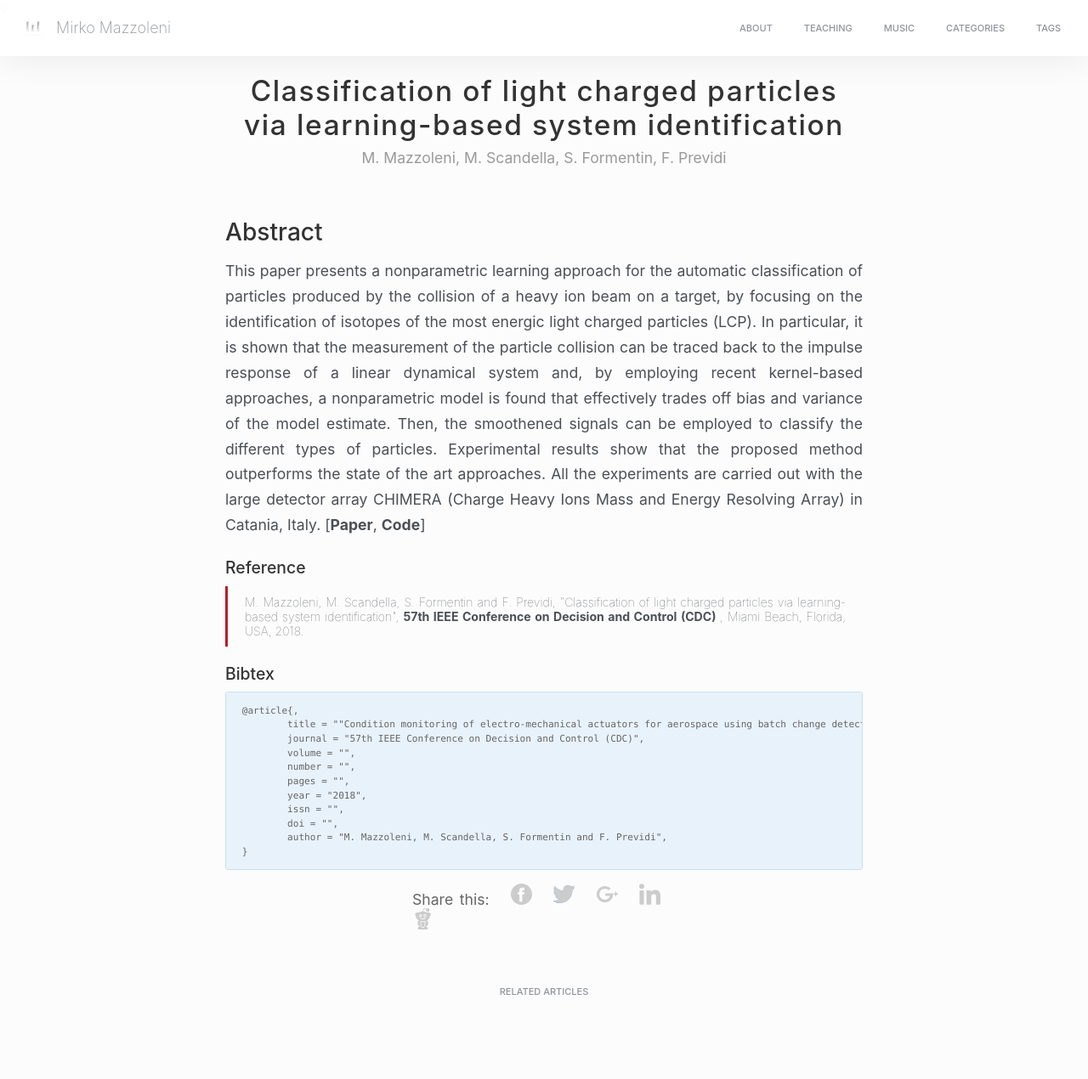
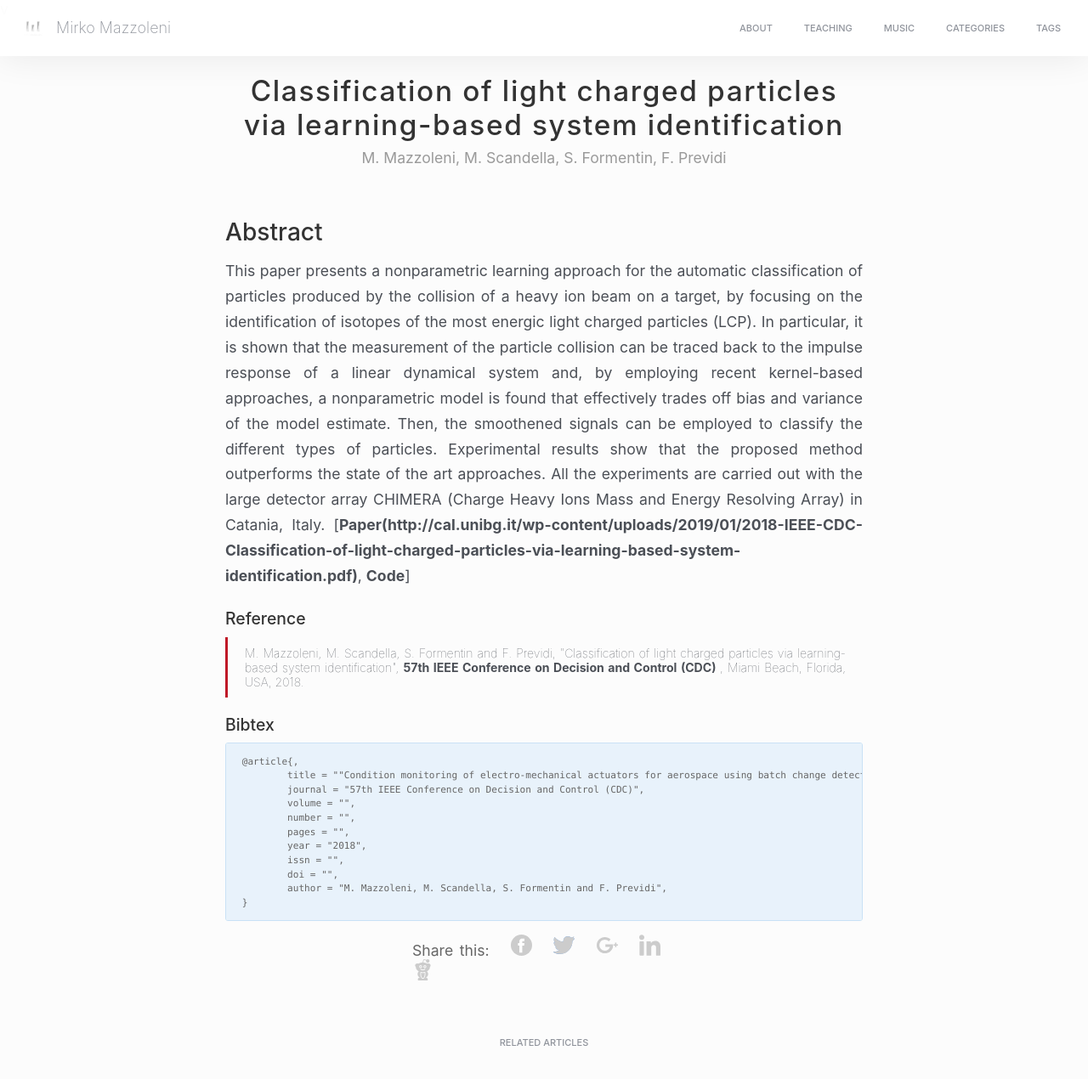
Before and after one commit to MirkoMazzoleni/MirkoMazzoleni.github.io, a Jekyll site: the page built from _posts/2018-12-14-IEEE_CDC_Particles.md, in a window 1280 px wide and 1285 px high. Shown: the top 1270 px of the window at 85% size. Built offline with Jekyll 4.4.1, drawn with Linux system fonts in a browser that asks for light colours; nearby versions of some CDN libraries; part of the change alters nothing that is shown.

Commit message:
Update 2018-12-14-IEEE_CDC_Particles.md

```diff
--- a/_posts/2018-12-14-IEEE_CDC_Particles.md
+++ b/_posts/2018-12-14-IEEE_CDC_Particles.md
@@ -15,7 +15,7 @@ card-image: ../images/2018-12-14-IEEE_CDC_Particles/chimera.jpg
 
 
 ### Abstract
-This paper presents a nonparametric learning approach for the automatic classification of particles produced by the collision of a heavy ion beam on a target, by focusing on the identification of isotopes of the most energic light charged particles (LCP). In particular, it is shown that the measurement of the particle collision can be traced back to the impulse response of a linear dynamical system and, by employing recent kernel-based approaches, a nonparametric model is found that effectively trades off bias and variance of the model estimate. Then, the smoothened signals can be employed to classify the different types of particles. Experimental results show that the proposed method outperforms the state of the art approaches. All the experiments are carried out with the large detector array CHIMERA (Charge Heavy Ions Mass and Energy Resolving Array) in Catania, Italy. [<strong>Paper</strong>, <strong>Code</strong>]
+This paper presents a nonparametric learning approach for the automatic classification of particles produced by the collision of a heavy ion beam on a target, by focusing on the identification of isotopes of the most energic light charged particles (LCP). In particular, it is shown that the measurement of the particle collision can be traced back to the impulse response of a linear dynamical system and, by employing recent kernel-based approaches, a nonparametric model is found that effectively trades off bias and variance of the model estimate. Then, the smoothened signals can be employed to classify the different types of particles. Experimental results show that the proposed method outperforms the state of the art approaches. All the experiments are carried out with the large detector array CHIMERA (Charge Heavy Ions Mass and Energy Resolving Array) in Catania, Italy. [<strong>Paper(http://cal.unibg.it/wp-content/uploads/2019/01/2018-IEEE-CDC-Classification-of-light-charged-particles-via-learning-based-system-identification.pdf)</strong>, <strong>Code</strong>]
 
 
 
```
